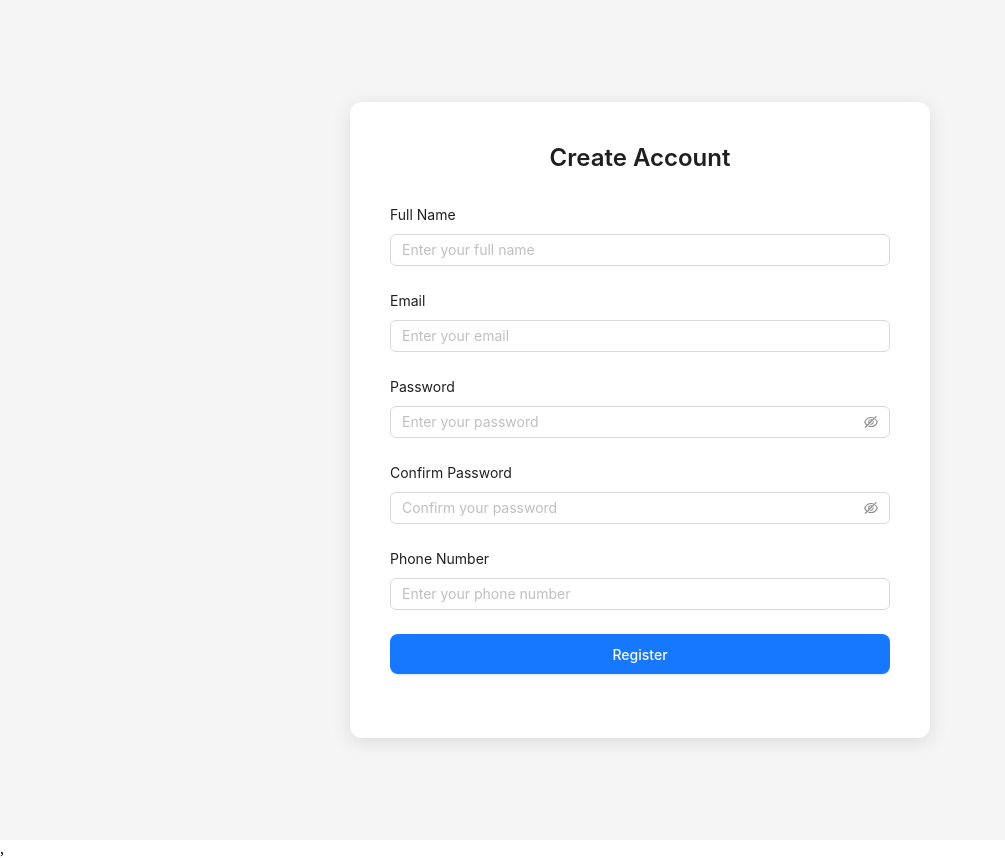
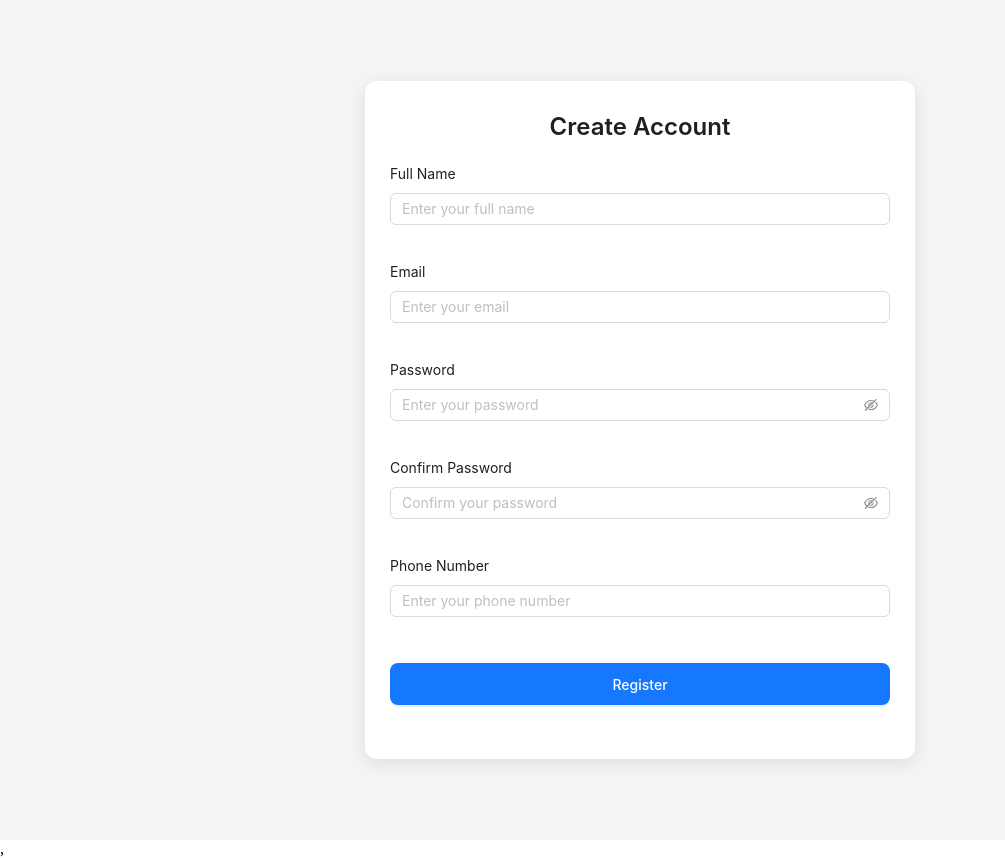
Before and after one commit to hqb2k4/reactjs_base, a React (Vite) app: page /register in a window 1280 px wide. Shown: the whole page, without its empty margins (0-1005 px from the left). Built offline with nearby package versions, Linux system fonts and the light colour scheme.

Commit message:
Enhance registration page with improved error handling, navigation to login, and UI adjustments

```diff
--- a/src/pages/Register.jsx
+++ b/src/pages/Register.jsx
@@ -1,6 +1,7 @@
 import { Button, Form, Input, notification, Typography } from "antd";
 import { useState } from "react";
 import { registerUserAPI } from "../service/api.service";
+import { useNavigate } from "react-router";
 
 const { Title } = Typography;
 
@@ -8,10 +9,10 @@ const RegisterPage = () => {
     const [formRegister] = Form.useForm();
     const [loading, setLoading] = useState(false);
     const [api, contextHolder] = notification.useNotification();
-
+    const navigate = useNavigate();
 
     const onFinish = async (values) => {
-        console.log("Register success:", values);
+        setLoading(true);
         try {
             const res = await registerUserAPI(
                 values.fullname,
@@ -19,20 +20,23 @@ const RegisterPage = () => {
                 values.password,
                 values.phone
             );
+
             if (res.data) {
                 api.success({
-                    message: 'User registered successfully',
+                    message: "User registered successfully",
                     description: `User ${res.data.fullName} registered successfully!`,
                 });
-                console.log("User registered successfully:", res.data);
                 formRegister.resetFields();
-                setLoading(false);
+                navigate("/login");
             }
         } catch (error) {
             api.error({
-                message: 'Register user failed' + error.message,
-                description: `Error: ${JSON.stringify(error.response.data.message)}`,
+                message: "Register user failed",
+                description: `Error: ${error.response?.data?.message || error.message || "Unknown error"
+                    }`,
             });
+        } finally {
+            setLoading(false);
         }
     };
 
@@ -50,24 +54,28 @@ const RegisterPage = () => {
             <div
                 style={{
                     background: "#fff",
-                    padding: "40px",
+                    padding: "30px 25px",
                     borderRadius: "12px",
                     boxShadow: "0 4px 20px rgba(0,0,0,0.1)",
-                    width: "100%",
+                    width: "90%", // responsive trên mobile
                     maxWidth: "500px",
+                    margin: "0 auto",
                 }}
             >
                 {contextHolder}
-                <Title level={3} style={{ textAlign: "center", marginBottom: "30px" }}>
+                <Title
+                    level={3}
+                    style={{ textAlign: "center", marginBottom: "20px", fontWeight: "600" }}
+                >
                     Create Account
                 </Title>
-
 
                 <Form
                     layout="vertical"
                     form={formRegister}
                     onFinish={onFinish}
                     requiredMark={false}
+                    style={{ display: "flex", flexDirection: "column", gap: "12px" }}
                 >
                     {/* Full Name */}
                     <Form.Item
@@ -107,7 +115,7 @@ const RegisterPage = () => {
                                 pattern:
                                     /^(?=.*[a-z])(?=.*[A-Z])(?=.*\d)(?=.*[@$!%*?&])[A-Za-z\d@$!%*?&]{6,}$/,
                                 message:
-                                    "Password must be at least 6 characters, include uppercase, lowercase, number, and special char",
+                                    "Password must be at least 6 chars, include uppercase, lowercase, number, and special char",
                             },
                         ]}
                         hasFeedback
@@ -152,14 +160,14 @@ const RegisterPage = () => {
                     </Form.Item>
 
                     {/* Submit Button */}
-                    <Form.Item>
+                    <Form.Item style={{ marginTop: "10px" }}>
                         <Button
                             type="primary"
                             htmlType="submit"
                             loading={loading}
                             block
                             style={{
-                                height: "40px",
+                                height: "42px",
                                 borderRadius: "8px",
                                 fontWeight: "500",
                             }}
```
